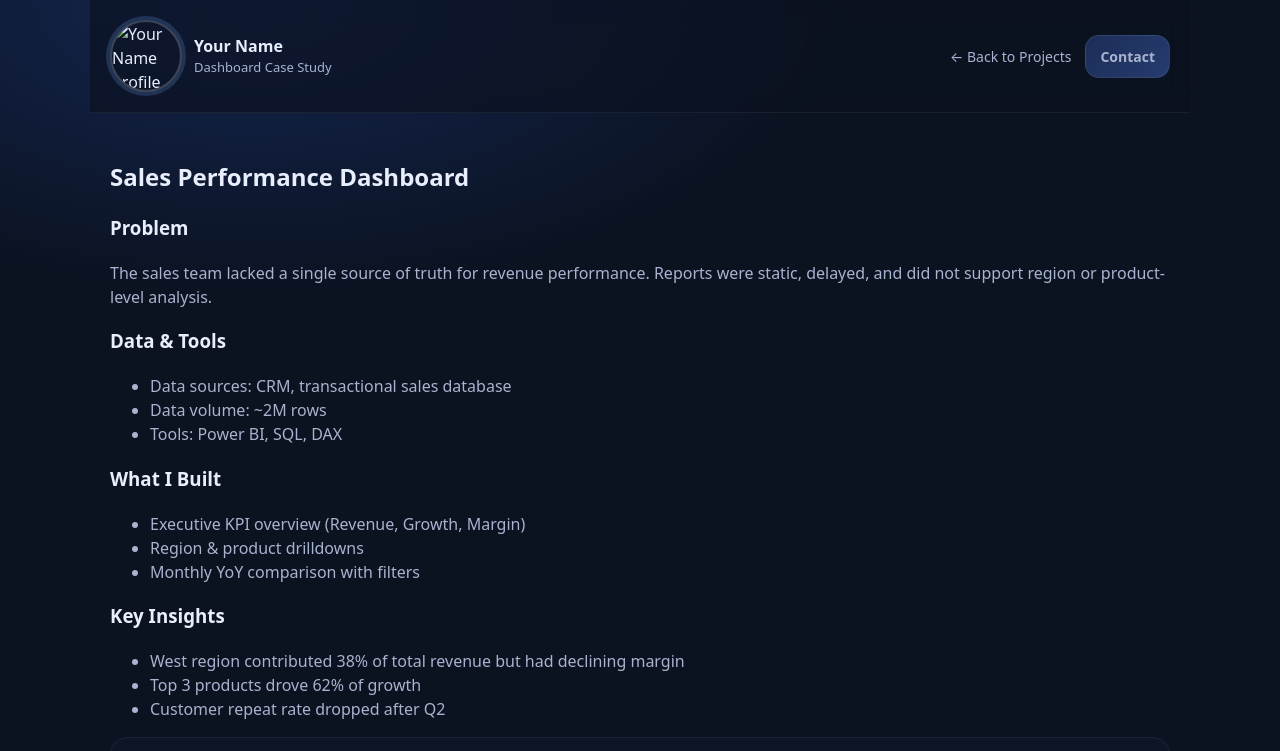
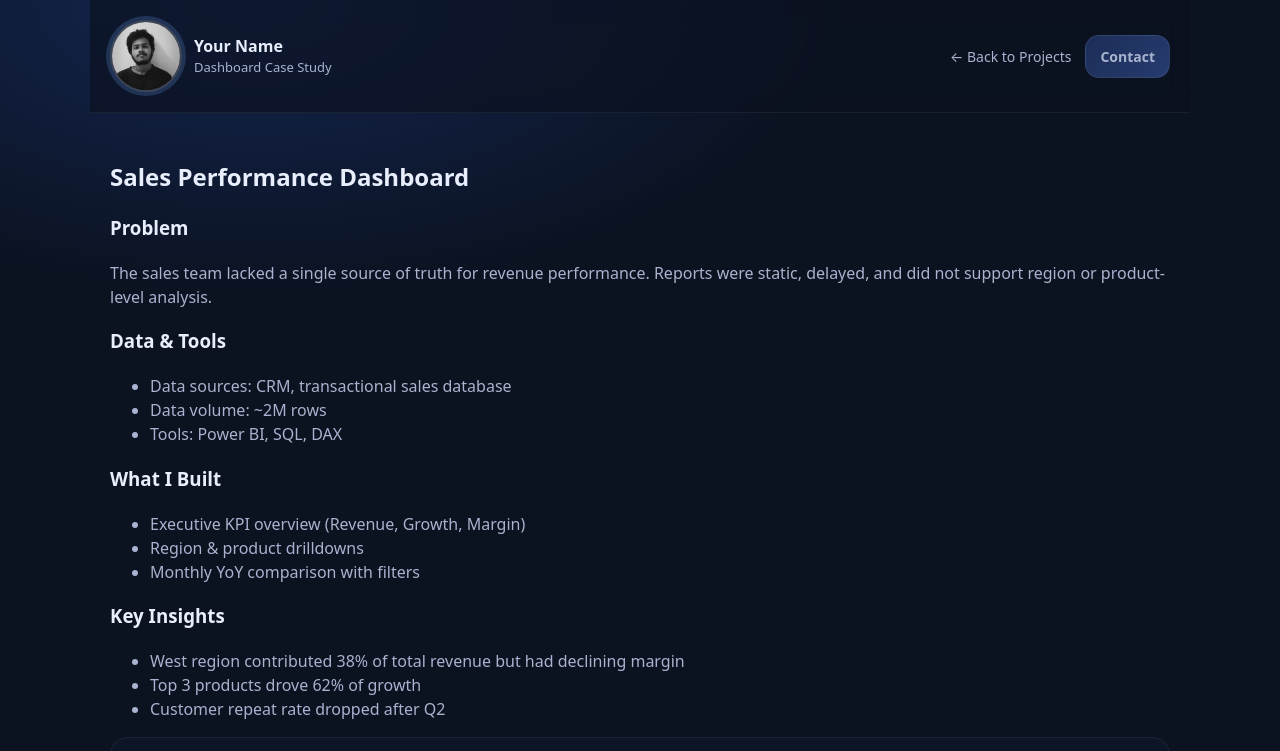
Before and after one commit to manojr07/manojr07.github.io, a plain HTML site: page projects/Mysql.html in a window 1280 px wide. Shown: the top 751 px of the page. Drawn offline with Linux system fonts and the light colour scheme.

Commit message:
Update Mysql.html

```diff
--- a/projects/Mysql.html
+++ b/projects/Mysql.html
@@ -9,7 +9,7 @@
 <body>
   <header class="container header">
     <div class="brand">
-      <img src="assets/img/profile.png" alt="Your Name profile photo" class="profile-pic" />
+      <img src="../assets/img/profile.png" alt="Your Name profile photo" class="profile-pic" />
       <div>
         <div class="name">Your Name</div>
         <div class="role">Dashboard Case Study</div>
```
